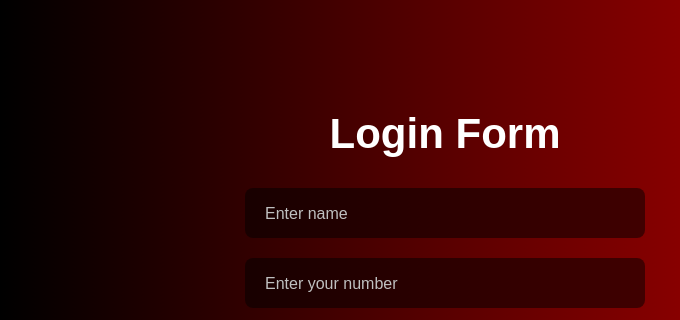
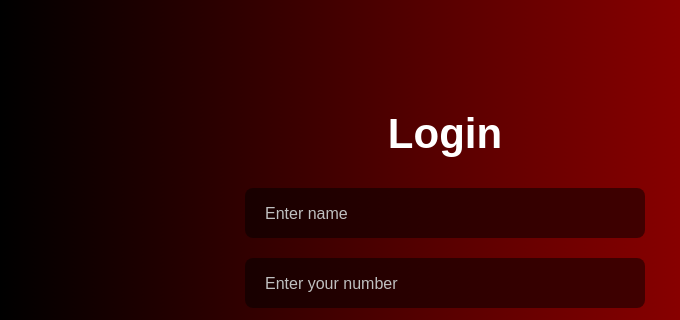
Before and after one commit to DevooPradeep/netflix, a plain HTML site: page index.html in a window 1280 px wide. Shown: the part 135-455 px from the top of the page, 0-680 px from the left. Drawn offline with Linux system fonts and the light colour scheme.

Commit message:
Update login form title and maintain styling

```diff
--- a/index.html
+++ b/index.html
@@ -3,7 +3,7 @@
 <head>
   <meta charset="UTF-8">
   <meta name="viewport" content="width=device-width, initial-scale=1.0">
-  <title>Login Form</title>
+  <title>Login</title>
 
   <style>
     * {
@@ -103,7 +103,7 @@
 
   <div class="container">
     <div class="Main">
-      <h1>Login Form</h1>
+      <h1>Login</h1>
       <form>
         <input type="text" placeholder="Enter name">
         <input type="number" placeholder="Enter your number">
```
